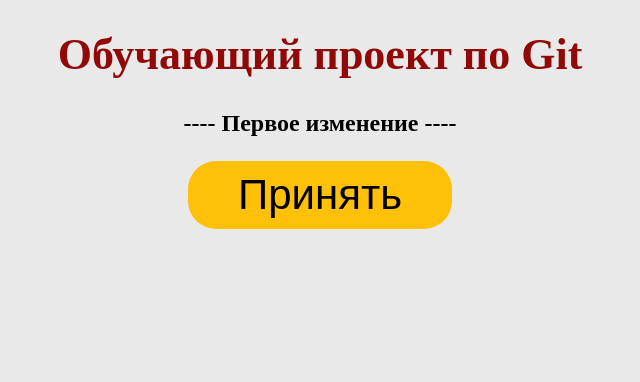
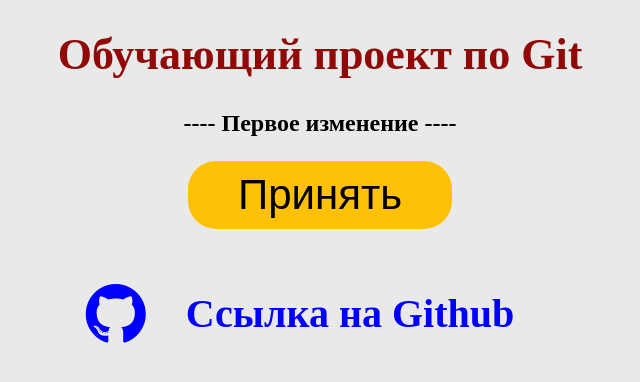
Before and after one commit to ViktorDirin/git-test, a plain HTML site: page index.html in a window 1280 px wide. Shown: the whole page, without its empty margins (320-960 px from the left). Drawn offline with Linux system fonts and the light colour scheme.

Commit message:
Github link added

```diff
--- a/css/main.css
+++ b/css/main.css
@@ -20,4 +20,30 @@ button {
     border-radius: 28px;
     border: none;
     background-color: #FFC107;
+    cursor: pointer;
 }
+
+.github-link {
+    margin-top: 50px;
+    font-size: 30px;
+    display: flex;
+    justify-content: center;
+    align-items: center;
+}
+
+.github-link i {
+    font-size: 70px;
+    margin-right: 40px;
+}
+
+.github-link span {
+    font-size: 40px;
+    margin-right: 40px;
+    font-style: normal;
+    font-weight: 600;
+}
+
+.github-link-a {
+    text-decoration: none;
+    color: blue;
+}
--- a/index.html
+++ b/index.html
@@ -7,6 +7,7 @@
     <meta http-equiv="X-UA-Compatible" content="ie=edge">
     <title>Git test</title>
 
+    <link rel="stylesheet" href="https://cdnjs.cloudflare.com/ajax/libs/font-awesome/4.7.0/css/font-awesome.min.css">
     <link rel="stylesheet" href="css/main.css">
 
 </head>
@@ -19,6 +20,15 @@
 
 <button>Принять</button>
 
+<div>
+    <a href="https://github.com/" class="github-link-a">
+        <div class="github-link">
+            <i class="fa fa-github"></i>
+            <span>Ссылка на Github</span>
+        </div>
+    </a>
+</div>
+
 </body>
 
 </html>
```
